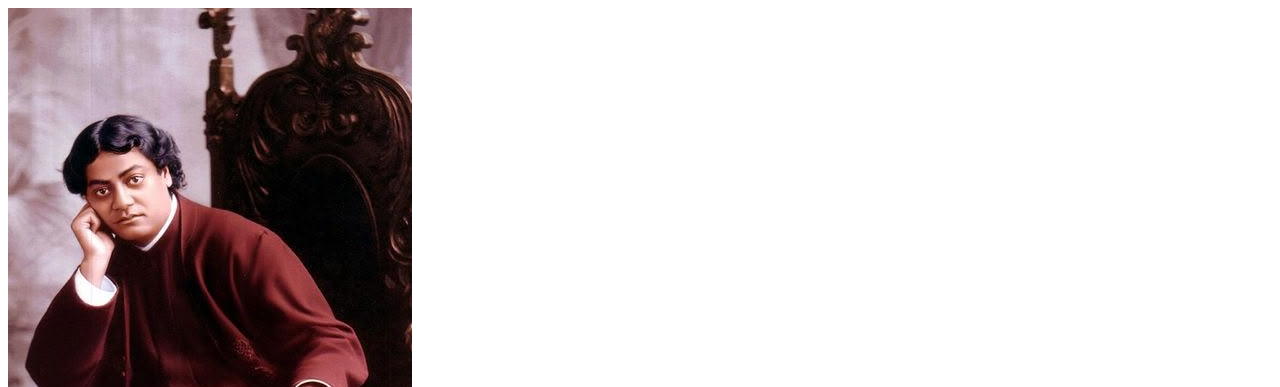
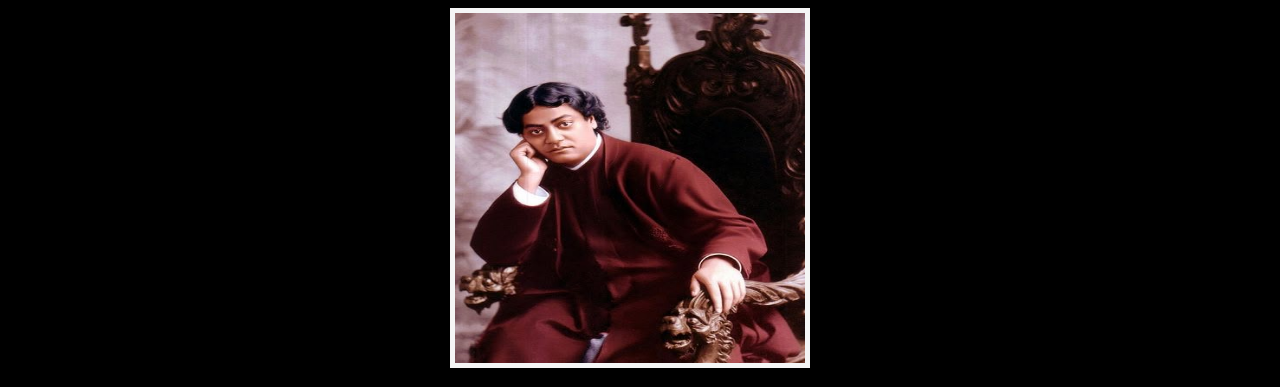
Before and after one commit to dchak2023/Motivational-movie, a plain HTML site: page index.html in a window 1280 px wide. Shown: the top 387 px of the page. Drawn offline with Linux system fonts and the light colour scheme.

Commit message:
Picture of Swamiji is perfectly aligned

```diff
--- a/index.html
+++ b/index.html
@@ -4,6 +4,7 @@
     <meta charset="UTF-8">
     <meta name="viewport" content="width=device-width, initial-scale=1.0">
     <title>Motivational Picture</title>
+    <link rel="stylesheet" href="./style.css">
 </head>
 <body>
     <div>
--- /dev/null
+++ b/style.css
@@ -0,0 +1,9 @@
+html{
+    background-color: black;
+}
+img{
+    height: 350px;
+    width: 350px;
+    border: 5px solid whitesmoke;
+    margin-left: 35%;
+}
```
